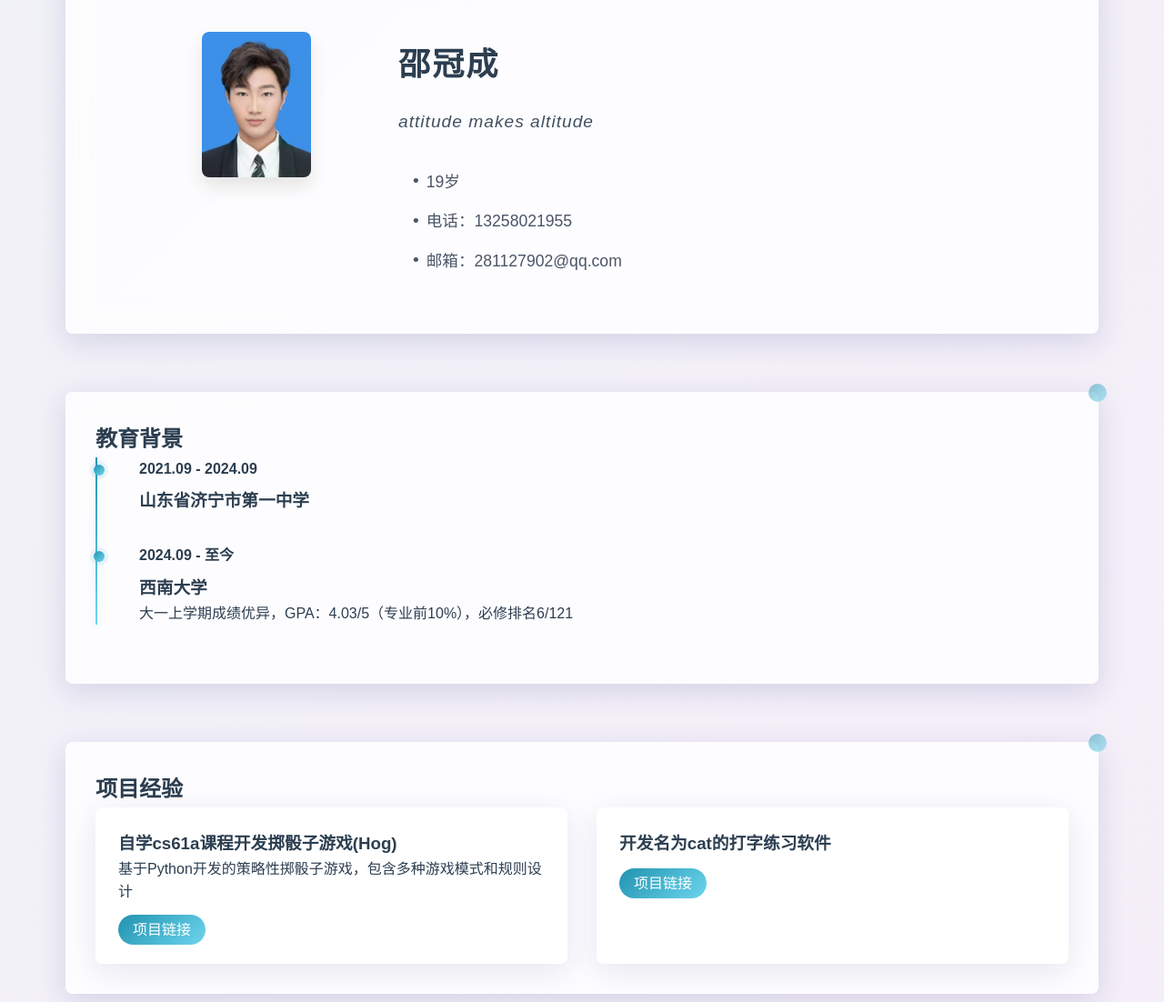
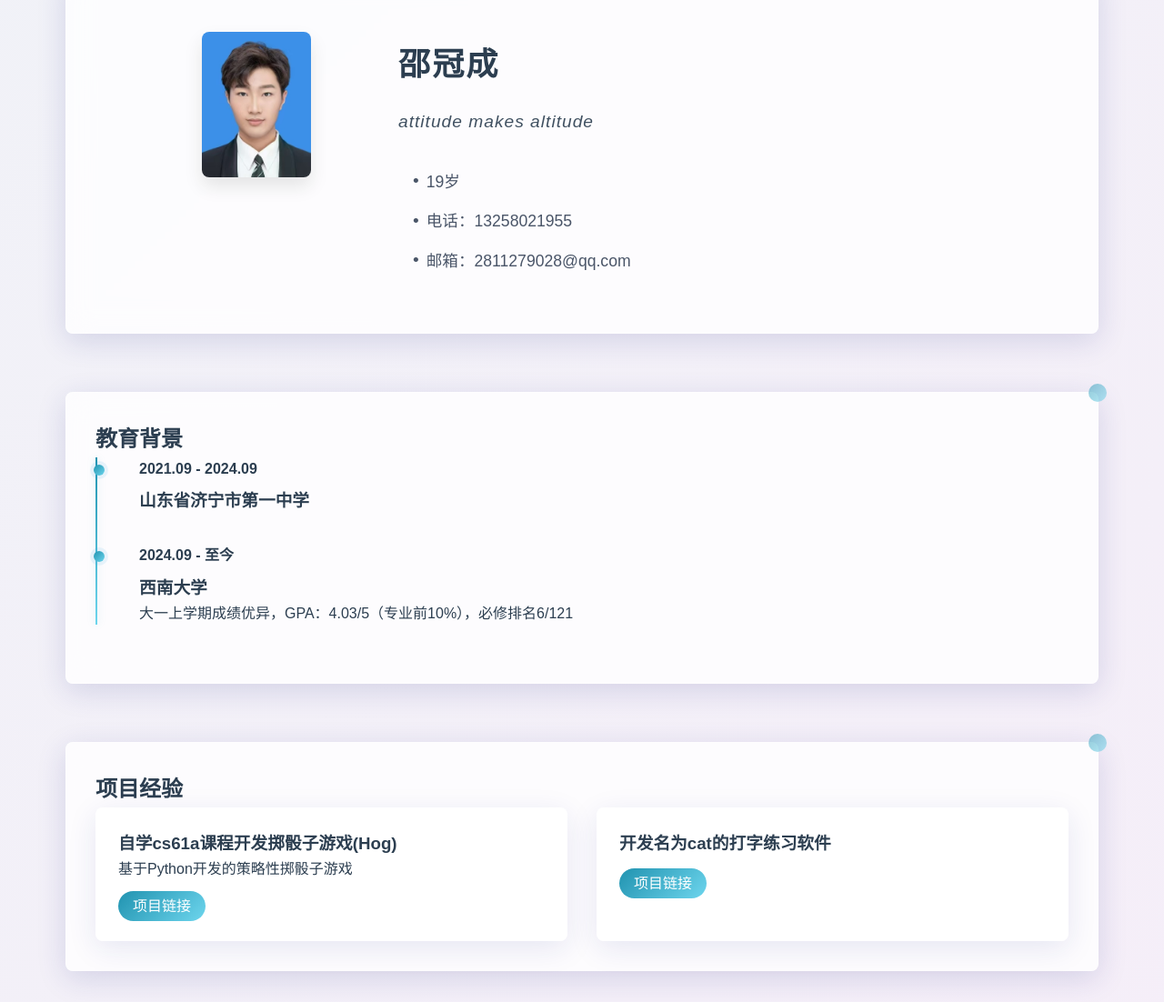
Before and after one commit to shaoguan666/shaoguan666.github.io, a plain HTML site: page index.html in a window 1280 px wide. Shown: the part 110-1212 px from the top of the page at 91% size. Drawn offline with Linux system fonts and the light colour scheme.

Commit message:
Update index.html

```diff
--- a/index.html
+++ b/index.html
@@ -29,7 +29,7 @@
                     <div class="basic-info">
                         <p>19岁</p>
                         <p>电话：13258021955</p>
-                        <p>邮箱：281127902@qq.com</p>
+                        <p>邮箱：2811279028@qq.com</p>
                     </div>
                 </div>
             </div>
@@ -59,7 +59,7 @@
             <div class="project-grid">
                 <div class="project-card">
                     <h3>自学cs61a课程开发掷骰子游戏(Hog)</h3>
-                    <p>基于Python开发的策略性掷骰子游戏，包含多种游戏模式和规则设计</p>
+                    <p>基于Python开发的策略性掷骰子游戏</p>
                     <div class="project-links">
                         <a href="https://hog.cs61a.org/" target="_blank">项目链接</a>
                     </div>
@@ -135,7 +135,7 @@
 
         <section id="interests" class="section">
             <h2>兴趣爱好</h2>
-            <p>喜欢打篮球、羽法、围棋等</p>
+            <p>喜欢打篮球、书法、围棋等</p>
         </section>
 
         <section id="self-evaluation" class="section">
```
